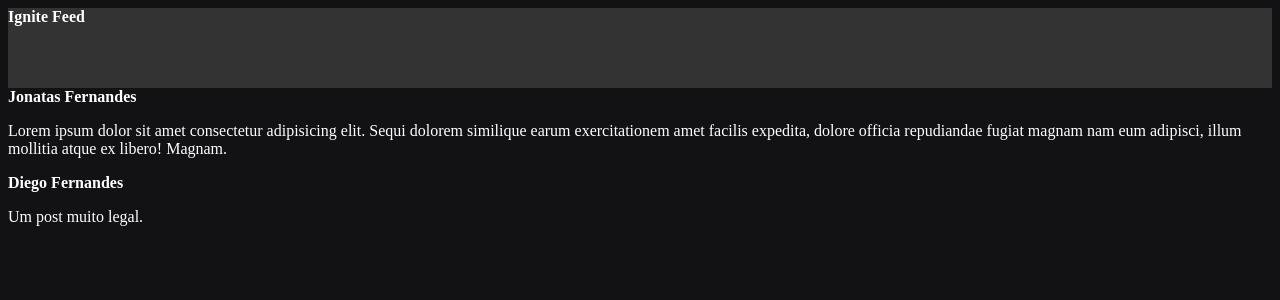
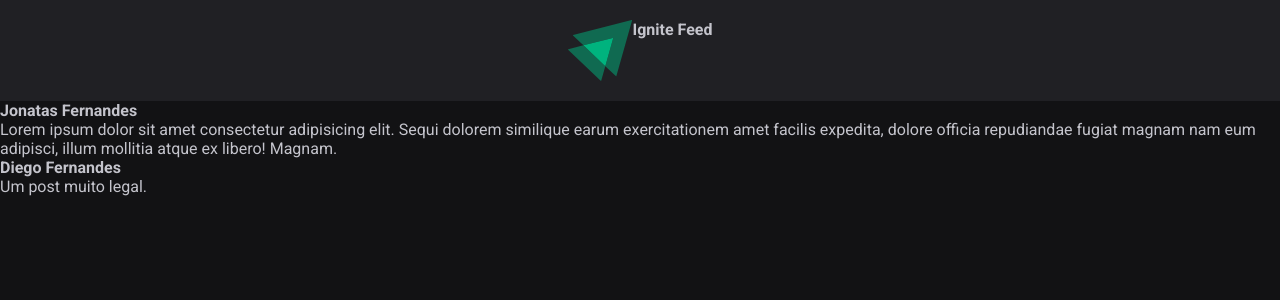
Before and after one commit to Jonatas-JS/Trilha-React-JS-2022, a React (Vite) app in the folder 01-fundamentos-reactjs/: page / in a window 1280 px wide. Shown: the top 300 px of the page. Built offline with nearby package versions, Linux system fonts and the light colour scheme.

Commit message:
Second commit

```diff
--- a/01-fundamentos-reactjs/index.html
+++ b/01-fundamentos-reactjs/index.html
@@ -2,9 +2,14 @@
 <html lang="en">
   <head>
     <meta charset="UTF-8" />
+    <link rel="preconnect" href="https://fonts.googleapis.com" />
+    <link rel="preconnect" href="https://fonts.gstatic.com" crossorigin />
+
     <link rel="icon" type="image/svg+xml" href="/src/favicon.svg" />
     <meta name="viewport" content="width=device-width, initial-scale=1.0" />
     <title>Vite App</title>
+
+    <link href="https://fonts.googleapis.com/css2?family=Roboto:wght@400;700&display=swap" rel="stylesheet">
   </head>
   <body>
     <div id="root"></div>
--- a/01-fundamentos-reactjs/src/App.jsx
+++ b/01-fundamentos-reactjs/src/App.jsx
@@ -2,7 +2,7 @@
 import { Header } from './components/Header'
 import {Post} from './Post'
 // importar o arquivo CSS com os atributos
-import './styles.css'
+import './global.css'
 
 export function App() {
   return (
--- a/01-fundamentos-reactjs/src/components/Header.jsx
+++ b/01-fundamentos-reactjs/src/components/Header.jsx
@@ -1,5 +1,6 @@
 import styles from './Header.module.css'
 
+import igniteLogo from '../assets/ignite-logo.svg'
 // USAR ELEMENTOS JS COM LETRA MAIÚSCULA E HTML EM MINÚSCULA
 // styles.header => criei uma variável styles que contém as propriedades existentes no arquivo Header.module.css
 // assim, quando informo styles.header significa que na minha variável styles eu tenho uma propriedade(class) que
@@ -8,6 +9,7 @@
 export function Header() {
   return (
     <header className={styles.header}>
+      <img src={igniteLogo} alt="Logotipo do Ignite" />
       <strong>Ignite Feed</strong>
     </header>
   )
--- a/01-fundamentos-reactjs/src/components/Header.module.css
+++ b/01-fundamentos-reactjs/src/components/Header.module.css
@@ -3,6 +3,8 @@
 /* usar SEMPRE sitações as CLASS, não usar ID, ou tag */
 
 .header {
-  background: #333;
-  height: 80px;
+  background: var(--gray-800);
+  display: flex;
+  justify-content: center;
+  padding: 1.25rem 0;
 }
--- /dev/null
+++ b/01-fundamentos-reactjs/src/global.css
@@ -0,0 +1,27 @@
+:root {
+  --white: #FFFFFF;
+  --gray-100: #E1E1E6;
+  --gray-300: #C4C4CC;
+  --gray-400: #8D8D99;
+  --gray-600: #323238;
+  --gray-700: #29292E;
+  --gray-800: #202024;
+  --gray-900: #121214;
+
+  --green-500: #00875F;
+}
+* {
+  margin: 0;
+  padding: 0;
+  box-sizing: border-box;
+}
+body {
+  background: var(--gray-900);
+  color: var(--gray-300);
+  -webkit-font-smoothing: antialiased;
+}
+body, input, textearea, button {
+  font-family: 'Roboto', sans-serif;
+  font-weight: 400;
+  font-size: 1rem;
+}
--- a/01-fundamentos-reactjs/src/styles.css
+++ /dev/null
@@ -1,4 +0,0 @@
-body {
-  background: #121214;
-  color: #fff;
-}
```
Also changed, not shown: 01-fundamentos-reactjs/src/assets/ignite-logo.svg (added).
